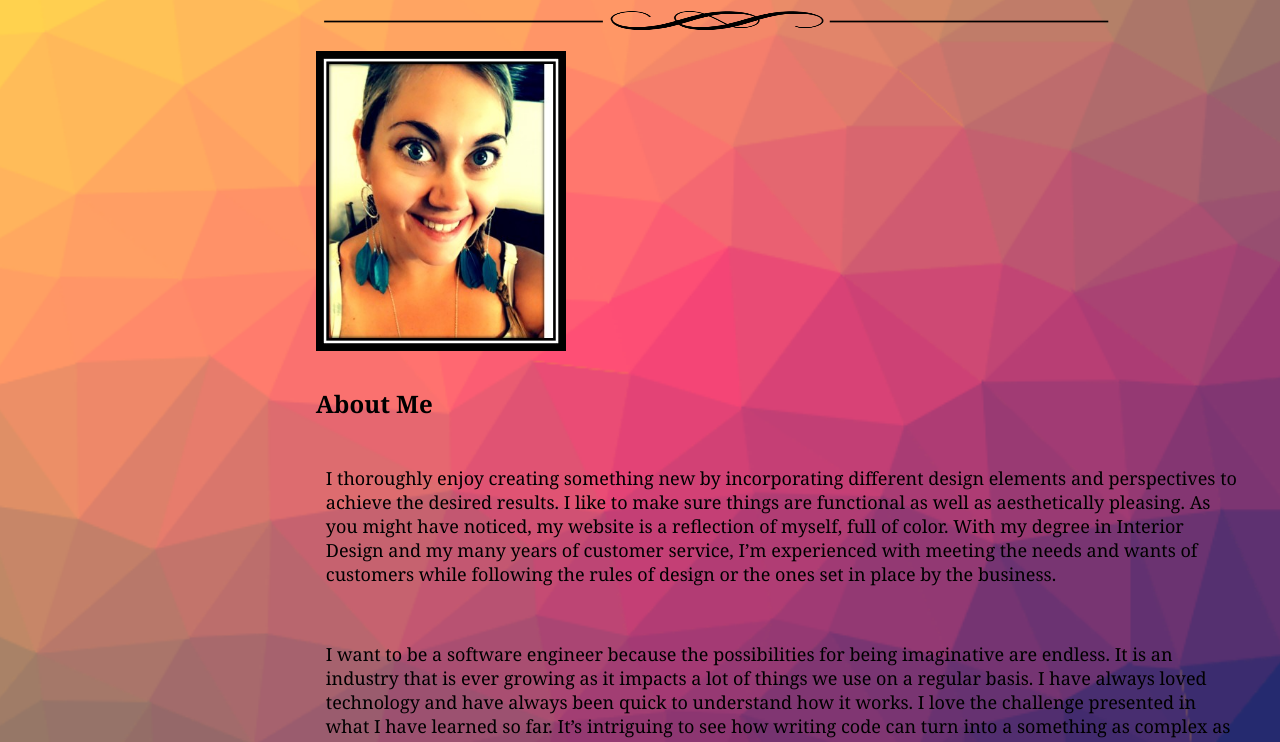
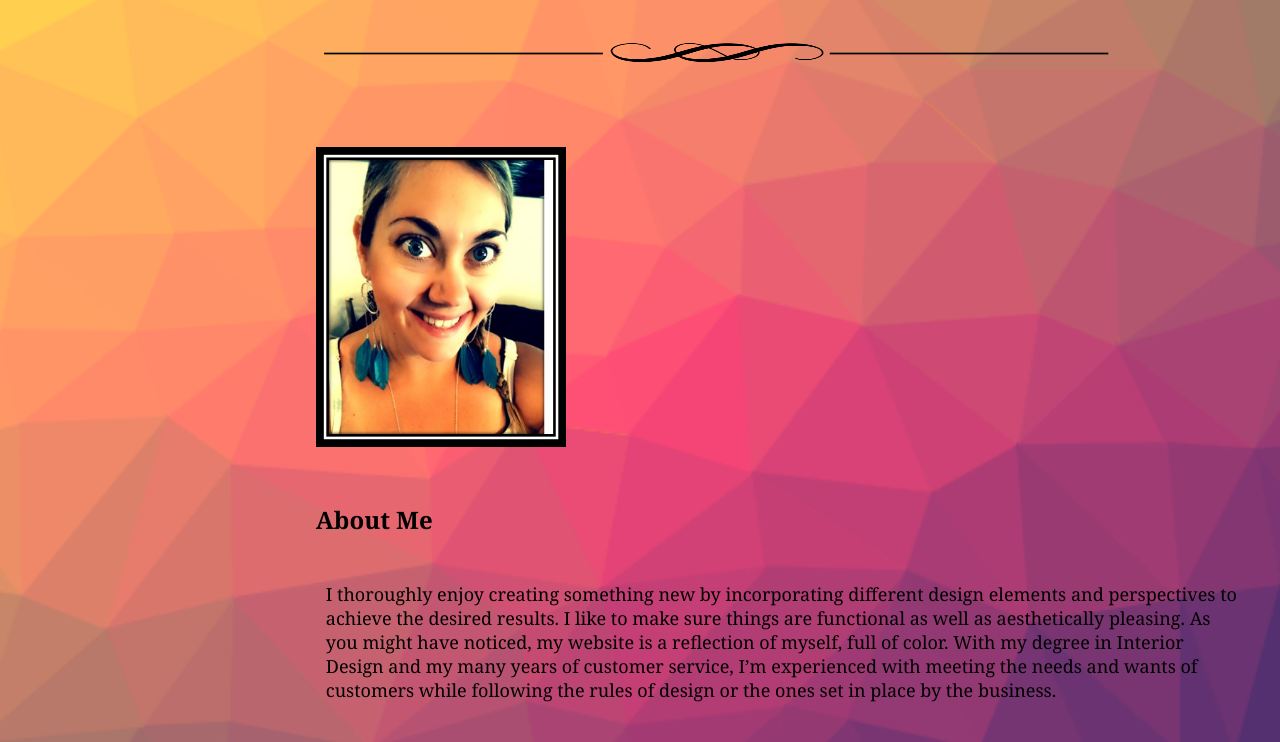
Before and after one commit to cprice95/cprice95.github.io, a plain HTML site: page index.html in a window 1280 px wide. Shown: the part 233-975 px from the top of the page. Drawn offline with Linux system fonts and the light colour scheme.

Commit message:
spacing of images on home pg

```diff
--- a/index.html
+++ b/index.html
@@ -25,6 +25,15 @@
                 max-width: 100%;
             }
 
+            img.pb-profile {
+                margin-top: 2em;
+                margin-bottom: 3em;
+            }
+
+            img.profile-pic {
+                margin: 1em 0em 1em 0em;
+            }
+
         </style>
 
     </head>
@@ -44,8 +53,8 @@
             <article>
                 <h1 class="heading">Cassie Price</h1>
                 <p class="description">Senior Account Analyst with Ford Credit and Interior Designer.</p>
-                <img src="/images/page-break-scaled.png" width="800" height="50" alt="page break">
-                <img src="/images/banner2.0.jpg" align="center" width="250" height="300" alt="Profile Picture">
+                <img src="/images/page-break-scaled.png" class="pb-profile" width="800" height="50" alt="page break";>
+                <img src="/images/banner2.0.jpg" class="profile-pic" width="250" height="300" alt="Profile Picture">
 
                 <h2 class="sub-heading">About Me</h2>
                 <p class="sub-title2">
```
